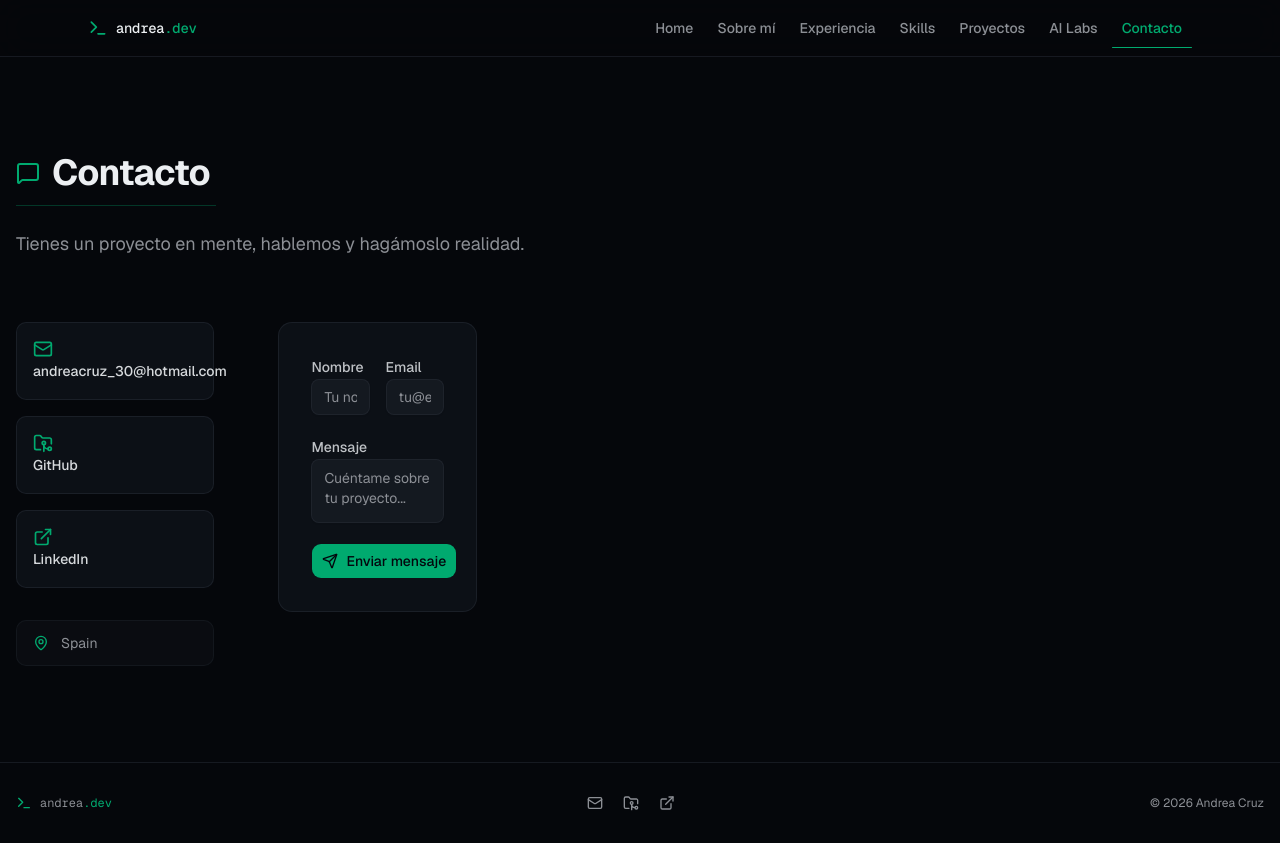
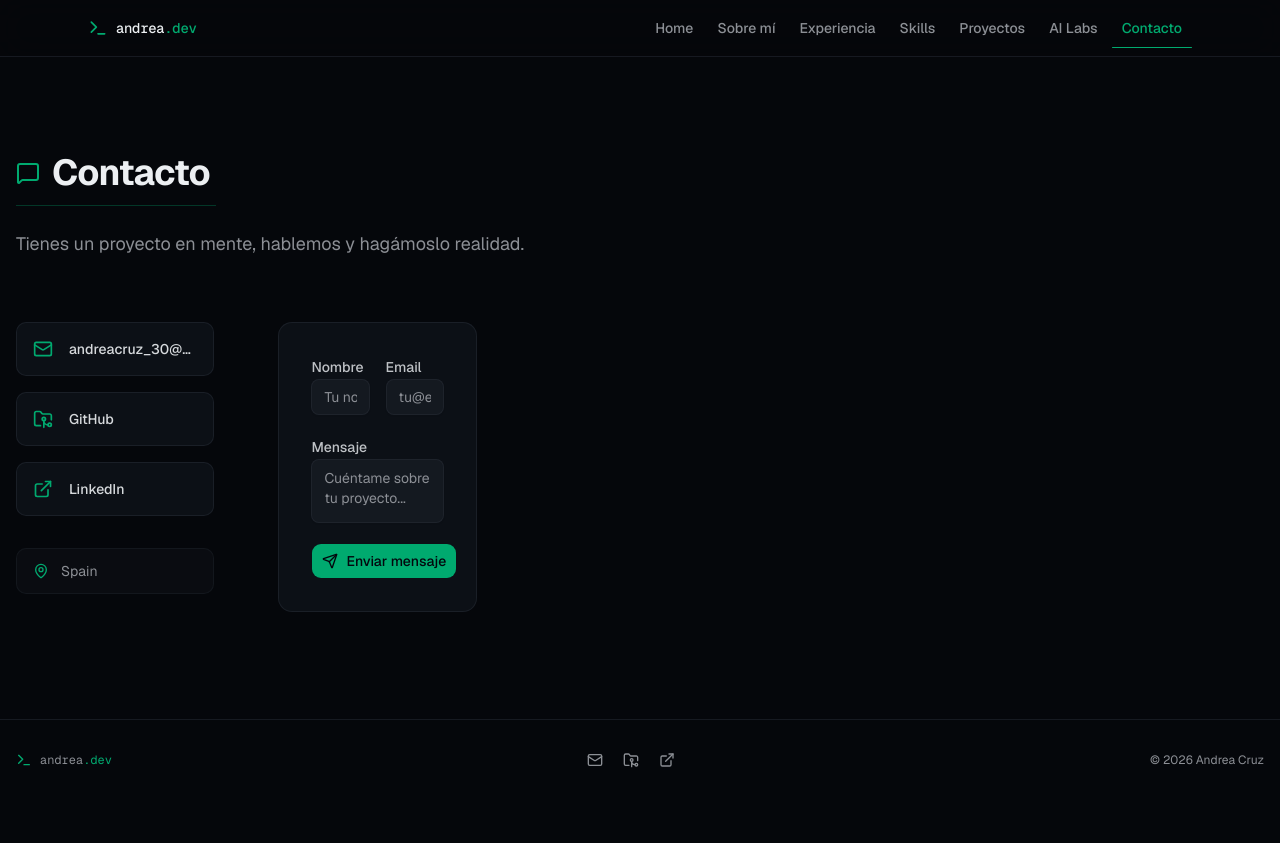
Before and after one commit to AndreaC30/portfolio, a Next.js app: page /contact in a window 1280 px wide. After the commit the page ends 800 px from the top, so only its background shows below. Built offline with nearby package versions, Linux system fonts and the light colour scheme.

Commit message:
fix: quita block que machacaba flex en links de contacto, causando overflow del email

```diff
--- a/src/app/contact/page.tsx
+++ b/src/app/contact/page.tsx
@@ -121,7 +121,7 @@
                           "transition-shadow duration-300",
                           "hover:border-primary/30 hover:bg-primary/5",
                           "hover:shadow-sm",
-                          "group block"
+                          "group"
                         )}
                       >
                         <link.icon className="h-5 w-5 text-primary shrink-0 transition-transform duration-200 ease-[0.23,1,0.32,1]" />
```
